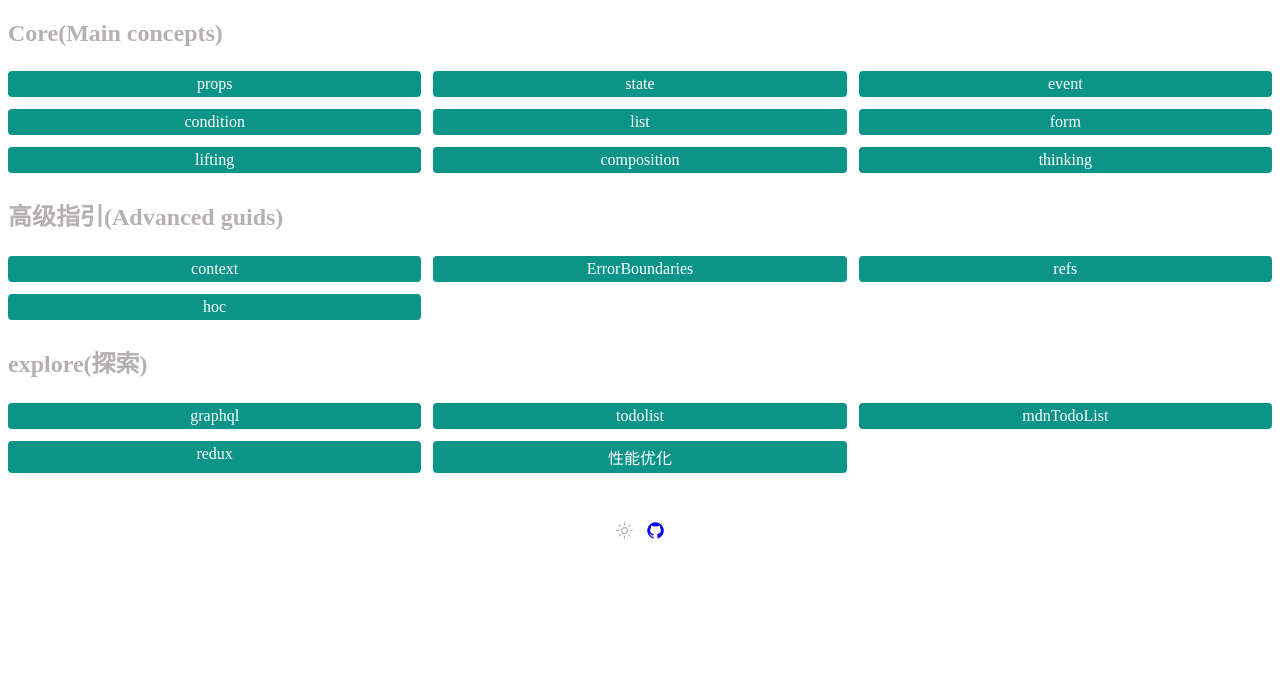
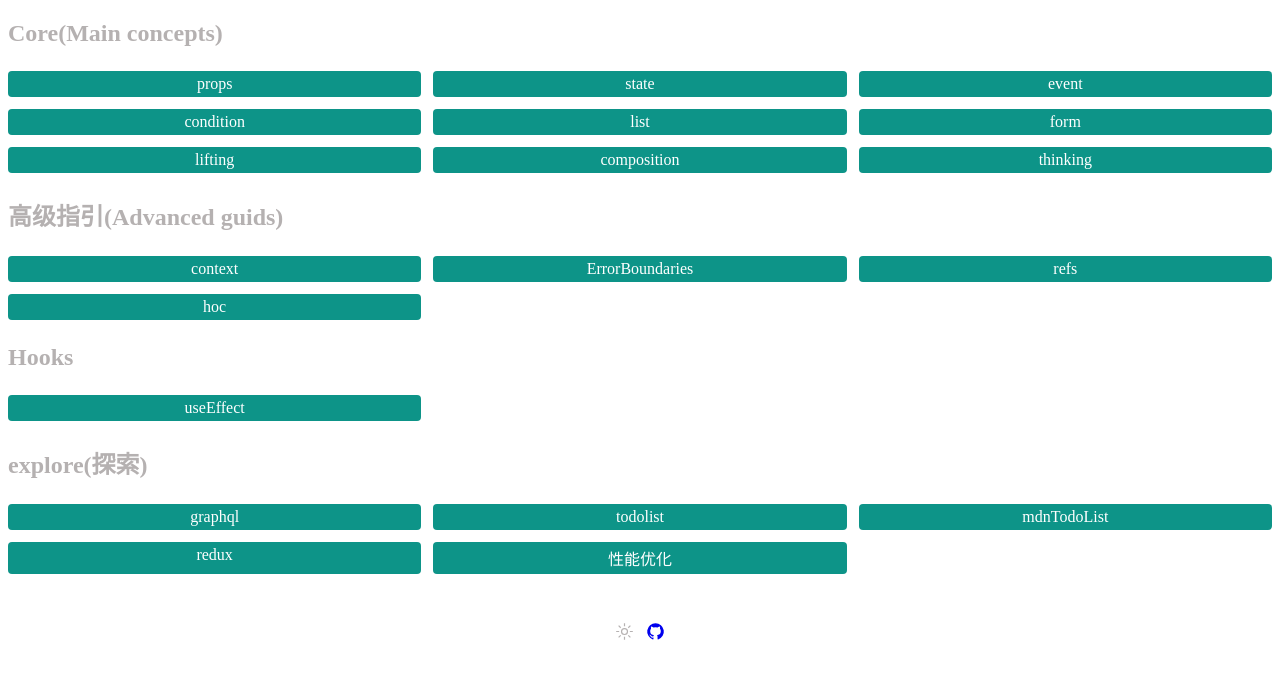
Before and after one commit to tisou1/insistence, a React (Vite) app in the folder packages/react-site/: page / in a window 1280 px wide. Shown: the top 678 px of the page. Built offline with nearby package versions, Linux system fonts and the light colour scheme.

Commit message:
chore: hooks module

```diff
--- /dev/null
+++ b/packages/react-site/src/pages/hooks/effect.tsx
@@ -0,0 +1,21 @@
+import React, { useState, useEffect , useLayoutEffect} from 'react'
+
+export default function Effect() {
+  const [p1, setP1] = useState(1)
+  const [p2, setP2] = useState('1')
+
+  useEffect(() => {
+    setTimeout(() => {
+      setP1(2)
+      setP2('2')
+    })
+  },[])
+
+  useEffect(() => {
+    console.log('useEffect')
+  })
+
+  return (
+    <div>effect</div>
+  )
+}
--- a/packages/react-site/src/pages/index.tsx
+++ b/packages/react-site/src/pages/index.tsx
@@ -20,7 +20,10 @@ const ADVANCED_LINKS = [
   { to:'/advanced/errorBoundaries', title: 'ErrorBoundaries'},
   { to:'/advanced/refs', title: 'refs'},
   { to:'/advanced/hoc', title: 'hoc'},
+]
 
+const HOOKS_LINKS = [
+  { to:'/hooks/effect', title: 'useEffect'},
 ]
 
 const GRAPHQL_LINKS = [
@@ -57,6 +60,15 @@ function Index() {
          }
         </WrapContainer>
 
+        <WrapContainer title='Hooks'>
+         {
+            HOOKS_LINKS.map(({ to, title }) => (
+              <Link key={to} to={to} className='btn underline-transparent'>{title}</Link>
+            ))
+         }
+        </WrapContainer>
+
+
         <WrapContainer title='explore(探索)'>
          {
             GRAPHQL_LINKS.map(({ to, title }) => (
```
